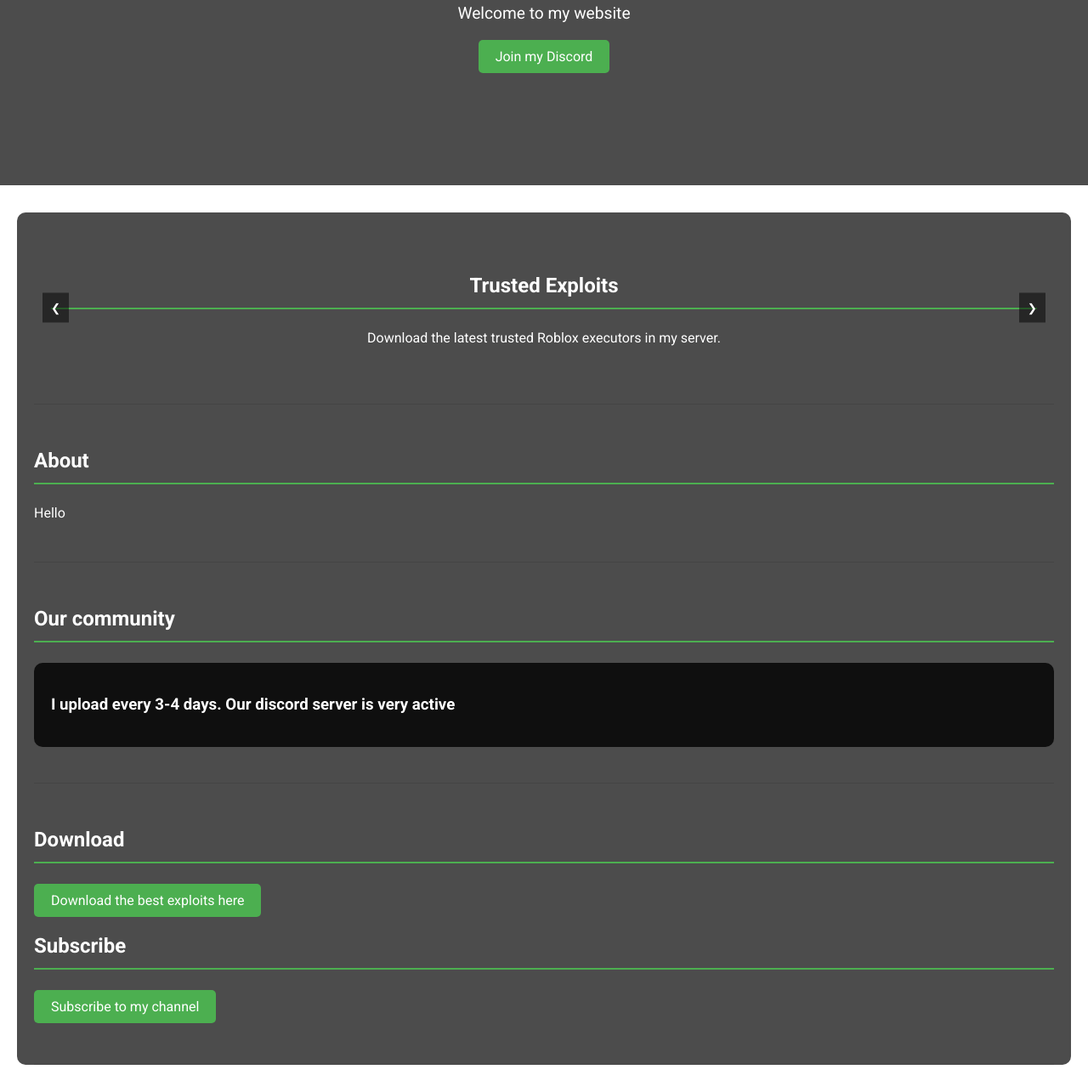
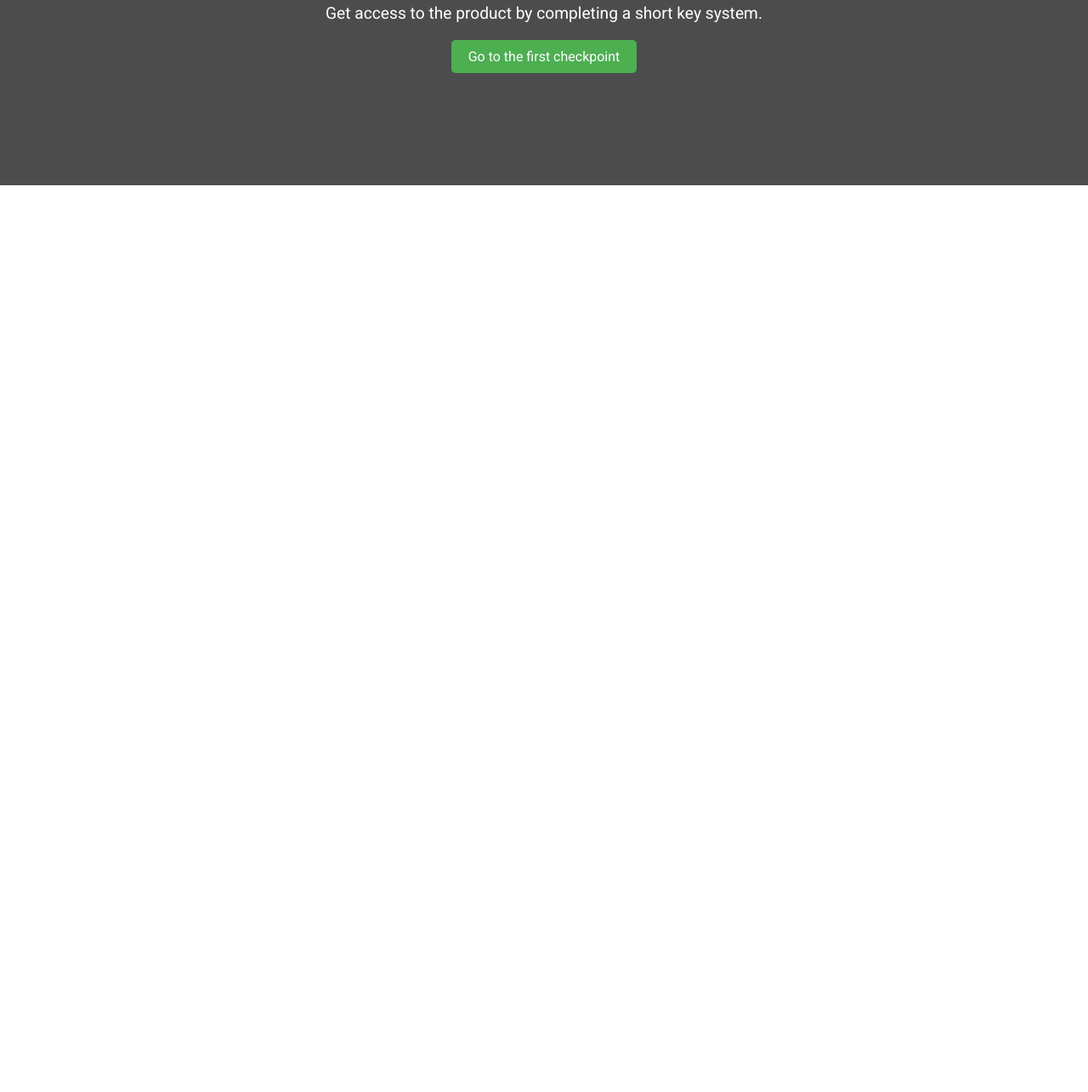
Before and after one commit to clipflip-rblx/keysystem, a plain HTML site: page index.html in a window 1280 px wide. Shown: the part 205-1490 px from the top of the page at 85% size. After the commit the page ends 800 px from the top, so only its background shows below. Drawn offline with Linux system fonts and the light colour scheme.

Commit message:
Update index.html

```diff
--- a/index.html
+++ b/index.html
@@ -3,7 +3,7 @@
   <head>
     <meta charset="UTF-8" />
     <meta name="viewport" content="width=device-width, initial-scale=1.0" />
-    <title>Clipflip</title>
+    <title>Key System</title>
     <link rel="stylesheet" href="styles.css" />
     <link rel="preconnect" href="https://fonts.googleapis.com" />
     <link rel="preconnect" href="https://fonts.gstatic.com" crossorigin />
@@ -15,60 +15,14 @@
   <body>
     <header>
       <nav>
-        <a href="#home">Home</a>
-        <a href="#about">About</a>
-        <a href="#services">Community</a>
-        <a href="https://sites.google.com/view/clipflip">Download Exploits</a>
       </nav>
       <div class="hero">
-        <h1>Clipflip</h1>
-        <p>Welcome to my website</p>
-        <a href="https://discord.com/invite/xA48xCjWXk" class="cta-button">Join my Discord</a>
+        <h1>Key System</h1>
+        <p>Get access to the product by completing a short key system.</p>
+        <a href="https://discord.com/invite/xA48xCjWXk" class="cta-button">Go to the first checkpoint</a>
       </div>
     </header>
     <div class="content">
-      <section id="home">
-        <div class="carousel">
-          <div class="carousel-item active">
-            <h2>Trusted Exploits</h2>
-            <p>Download the latest trusted Roblox executors in my server.</p>
-          </div>
-          <div class="carousel-item">
-            <h2>YouTube videos</h2>
-            <p>Watch tutorials and showcases of Roblox exploits on my Youtube channel.</p>
-          </div>
-          <button class="carousel-button prev">❮</button>
-          <button class="carousel-button next">❯</button>
-        </div>
-      </section>
-
-      <section id="about">
-        <h2>About</h2>
-        <p>Hello</p>
-      </section>
-
-      <section id="services">
-        <h2>Our community</h2>
-        <div class="card">
-          <h3>I upload every 3-4 days. Our discord server is very active</h3>
-          <p></p>
-        </div>
-      </section>
-
-      <section id="download">
-        <h2>Download</h2>
-        <p>
-          <a href="https://discord.com/invite/xA48xCjWXk" download="https://discord.com/invite/xA48xCjWXk" class="download-button"
-            >Download the best exploits here</a
-          >
-        </p>
-              <h2>Subscribe</h2>
-        <p>
-          <a href="https://www.youtube.com/channel/UCSbuzSDjW2SUx7duFmOy6sA" download="https://www.youtube.com/channel/UCSbuzSDjW2SUx7duFmOy6sA" class="download-button"
-            >Subscribe to my channel</a
-          >
-        </p>
-      </section>
     </div>
     <script src="script.js"></script>
   </body>
```
